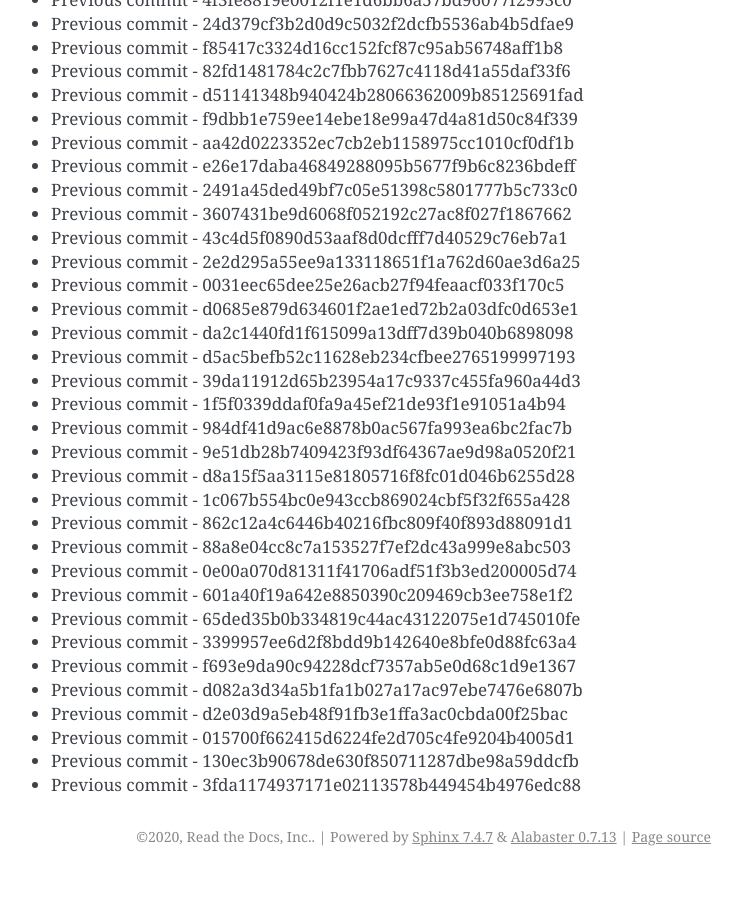
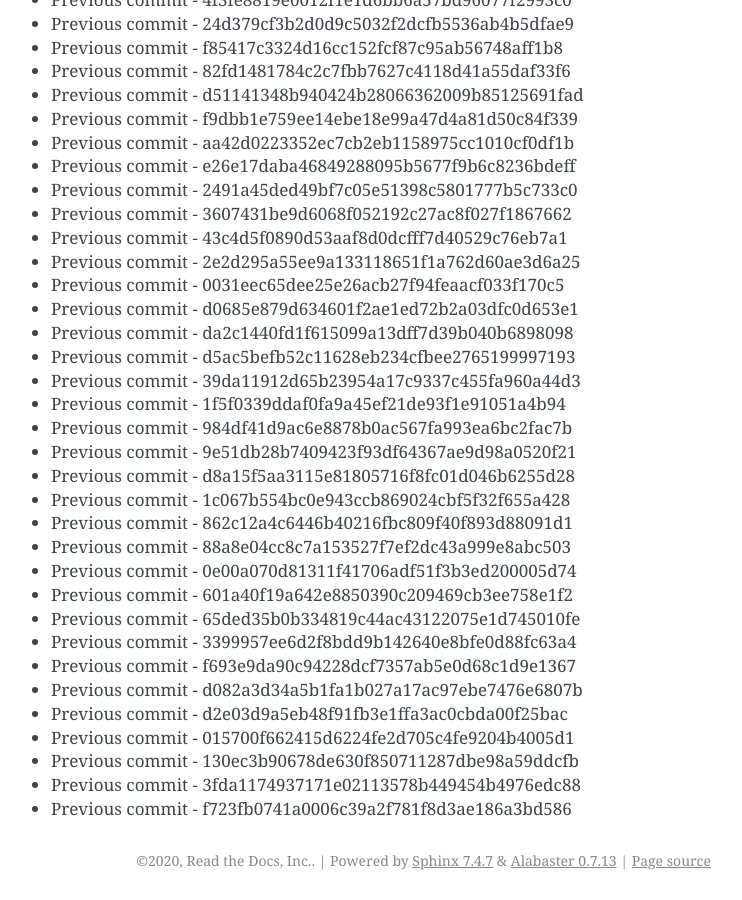
Before and after one commit to readthedocs/rtd-git-stresstest, a Sphinx documentation site: the page built from docs/updates.rst, in a window 1280 px wide and 900 px high, scrolled down 37398 px. Shown: the whole window, without its empty margins (399-1141 px from the left). Built offline with Sphinx 7.4.7, drawn with Linux system fonts in a browser that asks for light colours; before the commit the page ends 38274 px from its top, so only the background shows below that.

Commit message:
Generating commit from previous: f723fb0741a0006c39a2f781f8d3ae186a3bd586

```diff
--- a/docs/updates.rst
+++ b/docs/updates.rst
@@ -1603,3 +1603,4 @@ It can be tested for any performance characteristics.
 * Previous commit - 015700f662415d6224fe2d705c4fe9204b4005d1
 * Previous commit - 130ec3b90678de630f850711287dbe98a59ddcfb
 * Previous commit - 3fda1174937171e02113578b449454b4976edc88
+* Previous commit - f723fb0741a0006c39a2f781f8d3ae186a3bd586
```
